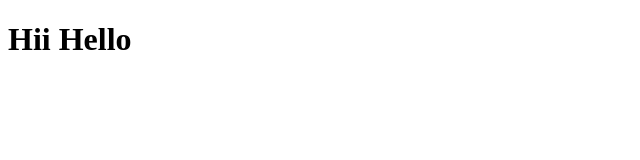
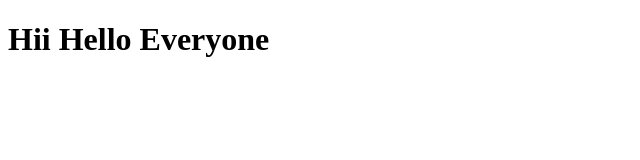
Before and after one commit to arjunannakodi-web/work, a plain HTML site: page index.html in a window 1280 px wide. Shown: the whole page, without its empty margins (0-640 px from the left). Drawn offline with Linux system fonts and the light colour scheme.

Commit message:
changed a sentence

```diff
--- a/index.html
+++ b/index.html
@@ -6,6 +6,6 @@
     <title>Document</title>
 </head>
 <body>
-    <h1>Hii Hello</h1>
+    <h1>Hii Hello Everyone</h1>
 </body>
 </html>
```
